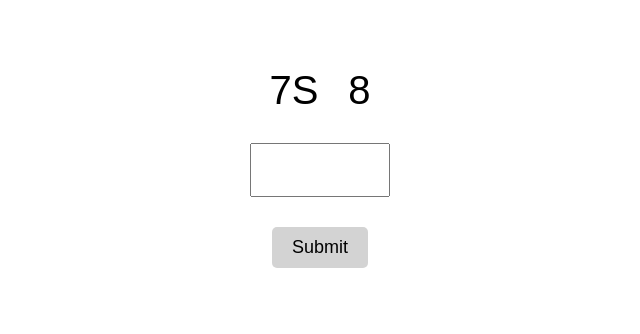
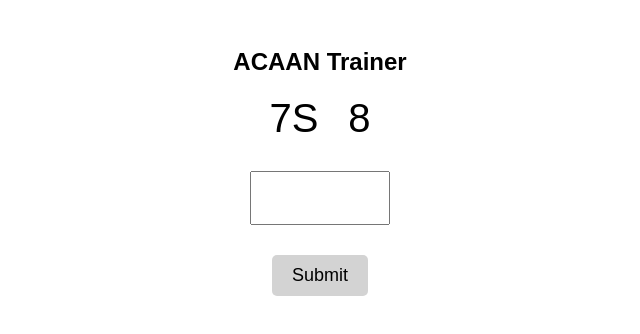
Before and after one commit to MemDeck/MDTrain, a plain HTML site: page index.html in a window 1280 px wide. Shown: the whole page, without its empty margins (320-960 px from the left). Drawn offline with Linux system fonts and the light colour scheme.

Commit message:
Update index.html

```diff
--- a/index.html
+++ b/index.html
@@ -61,7 +61,7 @@
 </head>
 <body>
 
-    <h2></h2>
+    <h2>ACAAN Trainer</h2>
 
     <div class="input-container">
         <div class="random-info">
```
